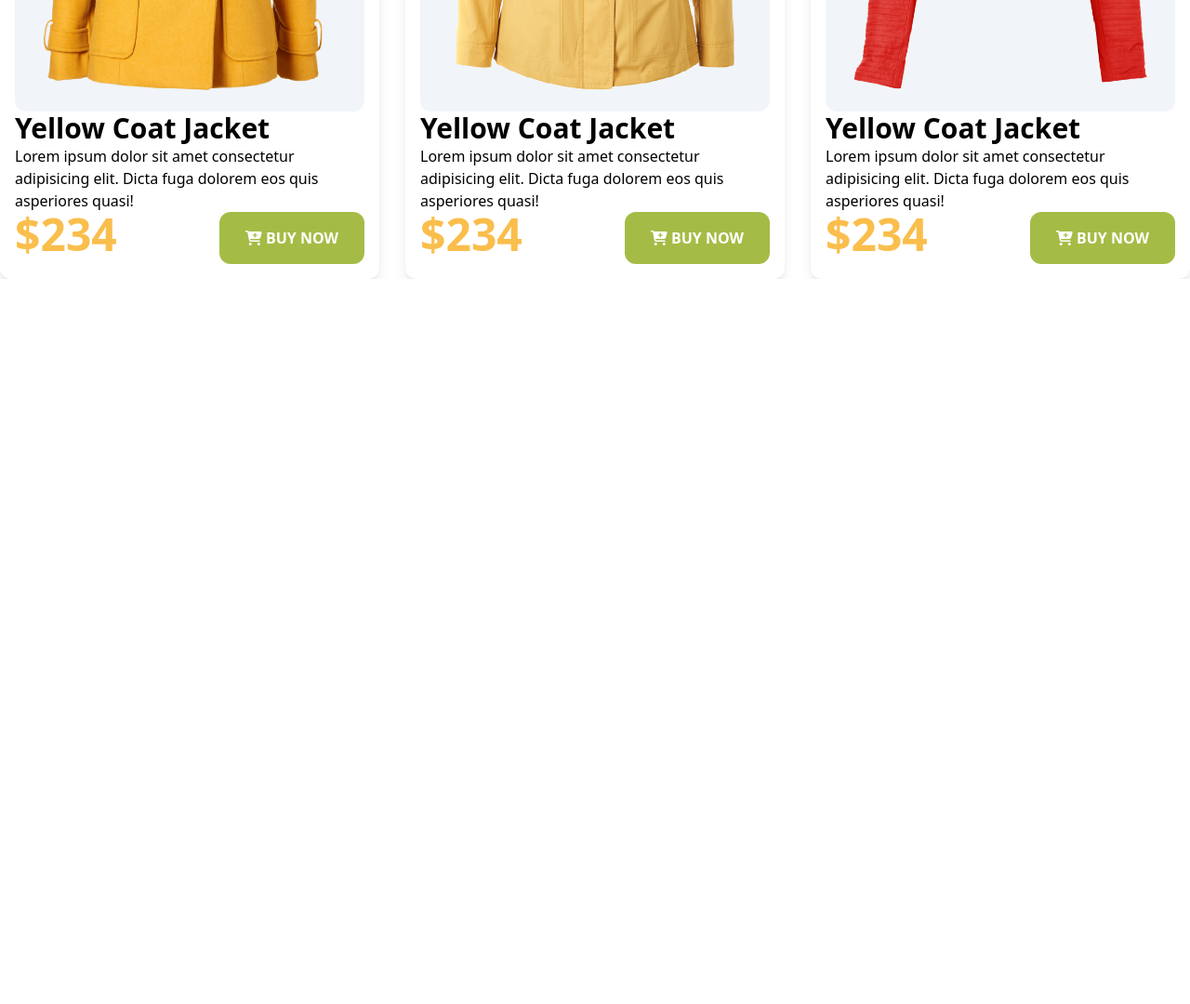
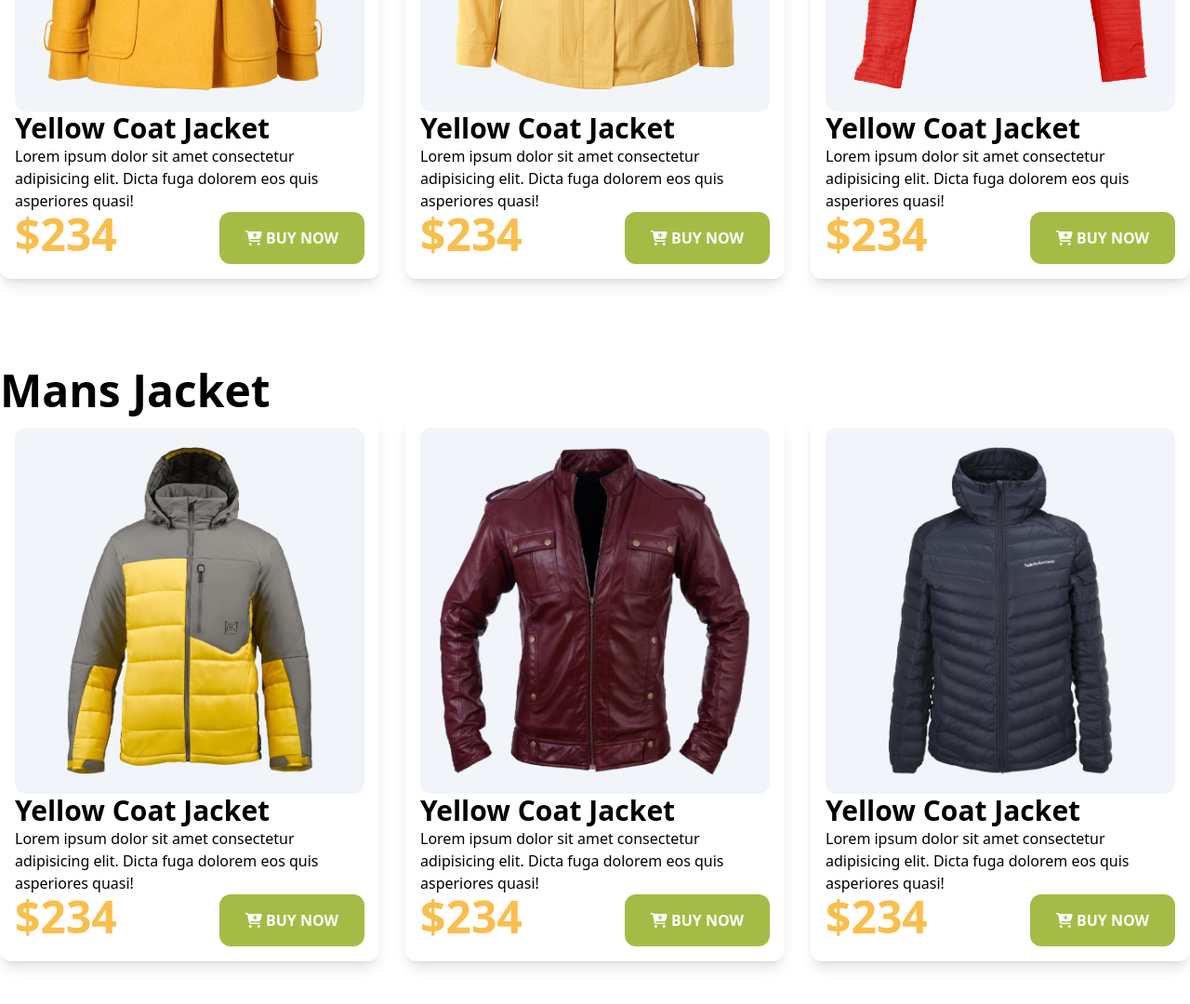
Before and after one commit to MdAnowar1/Penguin-Fashion-with-tailwind, a plain HTML site: page index.html in a window 1280 px wide. Shown: the part 1066-2146 px from the top of the page at 93% size. Before the commit the page ends 1366 px from the top, so only its background shows below. Drawn offline with nearby package versions, Linux system fonts and the light colour scheme.

Commit message:
mans jacket is done

```diff
--- a/index.html
+++ b/index.html
@@ -42,9 +42,9 @@
     </header>
     <main class="container mx-auto">
       <!-- woman jacket -->
-      <section>
+      <section class="pb-24">
         <h2 class="text-5xl font-bold">Womans Jacket</h2>
-        <div class="grid grid-cols-3 gap-7 rounded-xl">
+        <div class="grid md:grid-cols-2 lg:grid-cols-3 gap-7 rounded-xl">
           <!-- jacket no 1 -->
           <div class="p-4 shadow-lg rounded-xl">
             <div class="p-5 bg-slate-100 rounded-xl">
@@ -89,6 +89,54 @@
           </div>
         </div>
       </section>
+      <!-- man jacket -->
+      <section class="pb-24">
+        <h2 class="text-5xl font-bold">Mans Jacket</h2>
+        <div class="grid md:grid-cols-2 lg:grid-cols-3 gap-7 rounded-xl">
+          <!-- jacket no 1 -->
+          <div class="p-4 shadow-lg rounded-xl">
+            <div class="p-5 bg-slate-100 rounded-xl">
+              <img src="images/jacket-4.png" alt="">
+            </div>
+           <h3 class="text-3xl font-semibold">Yellow Coat Jacket</h3>
+           <p>Lorem ipsum dolor sit amet consectetur adipisicing elit. Dicta fuga dolorem eos quis asperiores quasi!</p>
+           <div class="flex justify-between">
+            <h2 class="text-5xl text-pricecolor font-bold">$234</h2>
+            <button class="uppercase rounded-xl bg-[#A4BC46] py-4 px-7 text-white font-semibold">
+              <i class="fa-solid fa-cart-plus"></i>
+              Buy Now</button>
+           </div>
+          </div>
+                    <!-- jacket no 2 -->
+                    <div class="p-4 shadow-lg rounded-xl">
+                      <div class="p-5 bg-slate-100 rounded-xl">
+                        <img src="images/jacket-5.png" alt="">
+                      </div>
+                     <h3 class="text-3xl font-semibold">Yellow Coat Jacket</h3>
+                     <p>Lorem ipsum dolor sit amet consectetur adipisicing elit. Dicta fuga dolorem eos quis asperiores quasi!</p>
+                     <div class="flex justify-between">
+                      <h2 class="text-5xl text-pricecolor font-bold">$234</h2>
+                      <button class="uppercase rounded-xl bg-[#A4BC46] py-4 px-7 text-white font-semibold">
+                        <i class="fa-solid fa-cart-plus"></i>
+                        Buy Now</button>
+                     </div>
+                    </div>
+                              <!-- jacket no 3 -->
+          <div class="p-4 shadow-lg rounded-xl">
+            <div class="p-5 bg-slate-100 rounded-xl">
+              <img src="images/jacket-6.png" alt="">
+            </div>
+           <h3 class="text-3xl font-semibold">Yellow Coat Jacket</h3>
+           <p>Lorem ipsum dolor sit amet consectetur adipisicing elit. Dicta fuga dolorem eos quis asperiores quasi!</p>
+           <div class="flex justify-between">
+            <h2 class="text-5xl text-pricecolor font-bold">$234</h2>
+            <button class="uppercase rounded-xl bg-[#A4BC46] py-4 px-7 text-white font-semibold">
+              <i class="fa-solid fa-cart-plus"></i>
+              Buy Now</button>
+           </div>
+          </div>
+        </div>
+      </section>
     </main>
 </body>
 </html>
```
